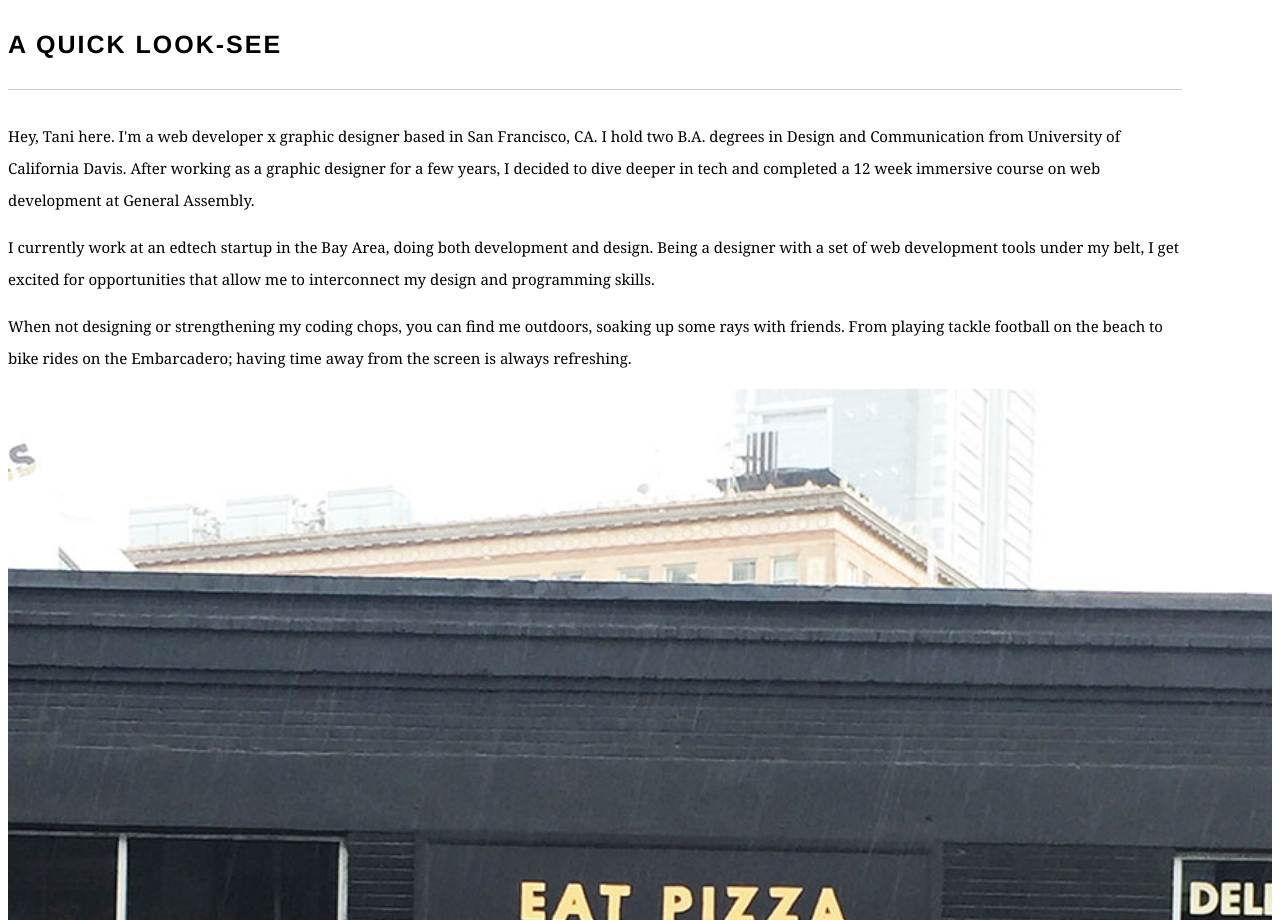
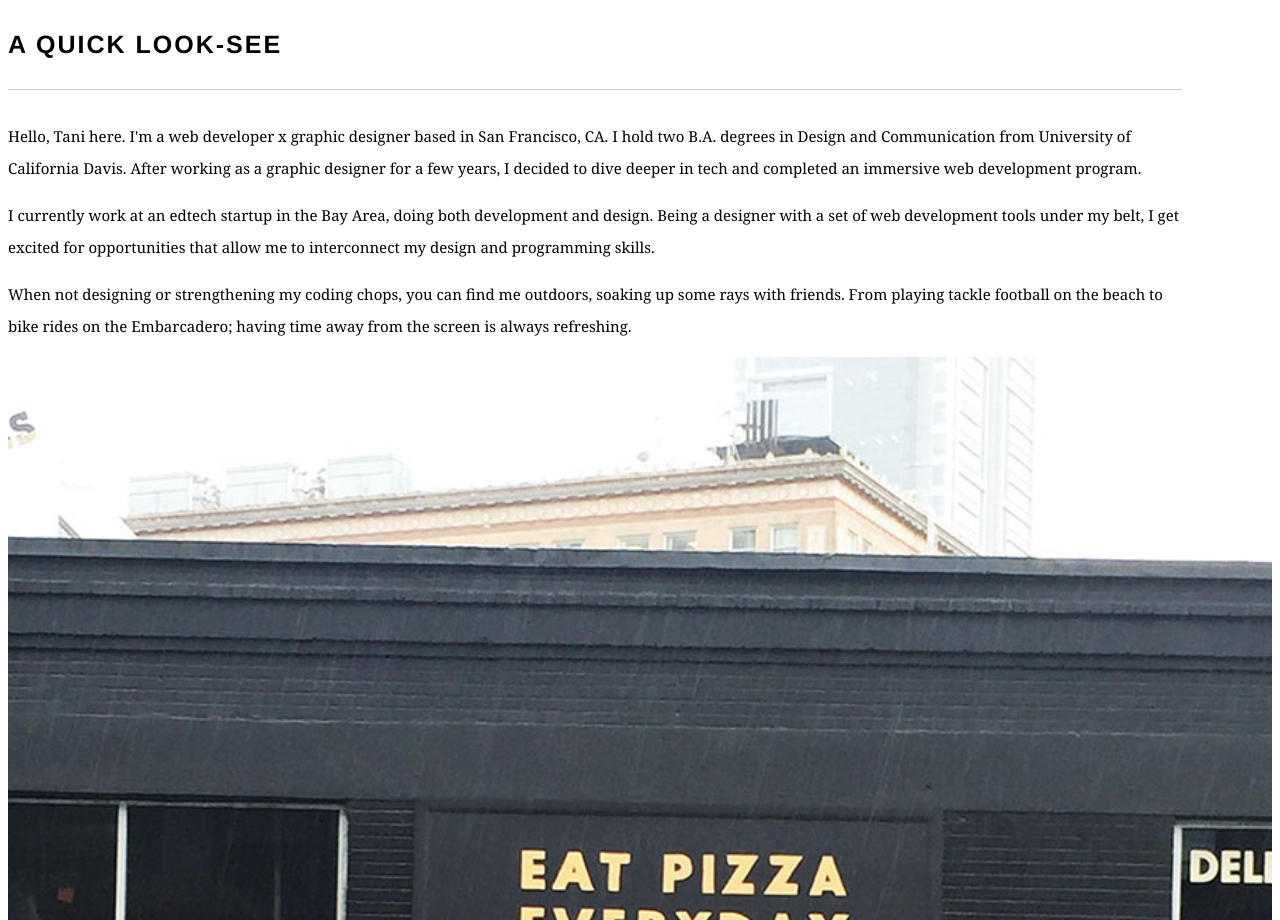
Before and after one commit to taniw/taniw.github.io, a plain HTML site: page index.html in a window 1280 px wide. Shown: the part 1020-1940 px from the top of the page. Drawn offline with nearby package versions, Linux system fonts and the light colour scheme.

Commit message:
text fixes

```diff
--- a/index.html
+++ b/index.html
@@ -52,6 +52,7 @@ h2 { font-family: helvetica, sans-serif; font-size:25px; letter-spacing:2px; mar
 <div class="jumbotron jumbotron-fluid">
 <div class="container hello">
 <h1 class="hello-header">HELLO</h1>
+<br id="break">
 <a href="#about-sect" class="links" id="about">About</a>
 <a href="#portfolio-sect" class="links" id="portfolio">Portfolio</a>
 <a href="#contact-sect" class="links" id="connect">Connect</a>
@@ -63,7 +64,7 @@ h2 { font-family: helvetica, sans-serif; font-size:25px; letter-spacing:2px; mar
 	<div class="col-xs-6 col-sm-6 col-md-6 col-lg-6" style="padding-right:90px;">
 		<h2>A QUICK LOOK-SEE</h2>
 
-		<p>Hey, Tani here. I'm a web developer x graphic designer based in San Francisco, CA. I hold two B.A. degrees in Design and Communication from University of California Davis. After working as a graphic designer for a few years, I decided to dive deeper in tech and completed a 12 week immersive course on web development at General Assembly.<p>
+		<p>Hello, Tani here. I'm a web developer x graphic designer based in San Francisco, CA. I hold two B.A. degrees in Design and Communication from University of California Davis. After working as a graphic designer for a few years, I decided to dive deeper in tech and completed an immersive web development program.<p>
 
 		<p>I currently work at an edtech startup in the Bay Area, doing both development and design. Being a designer with a set of web development tools under my belt, I get excited for opportunities that allow me to interconnect my design and programming skills.</p>
 
```
